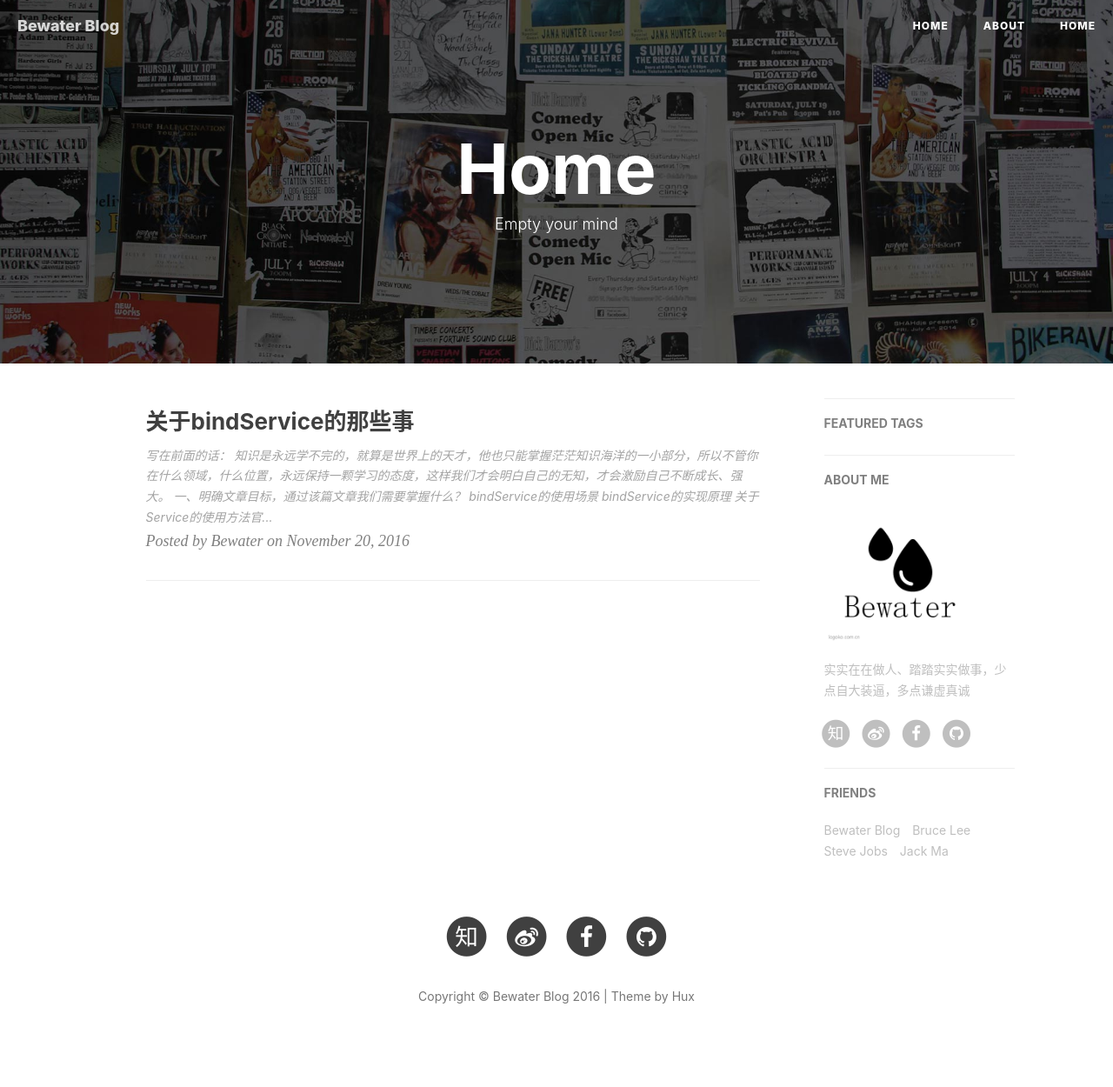
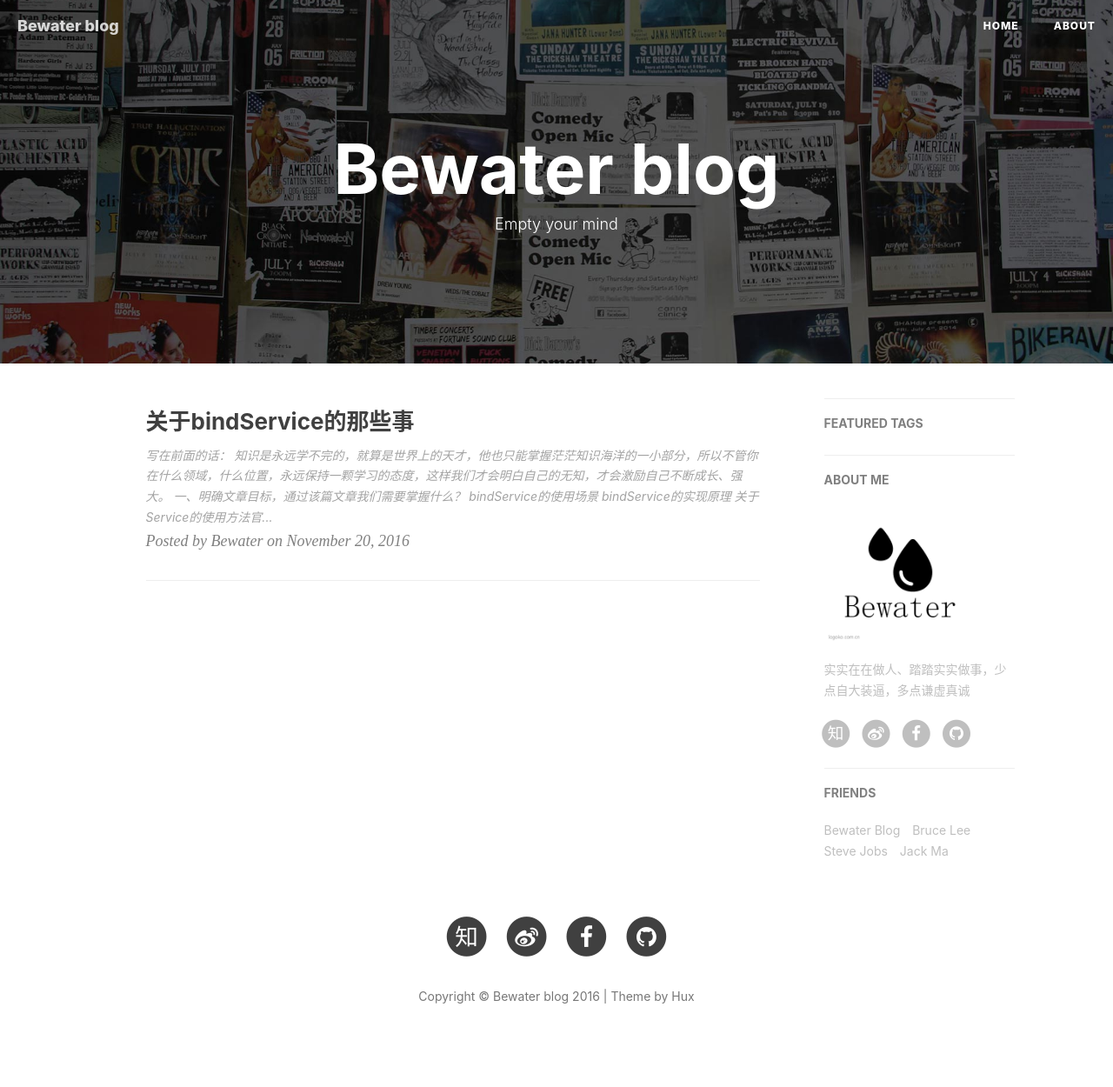
Before and after one commit to Bewater0101/bewater.github.io, a Jekyll site: the page built from index.html, in a window 1280 px wide. Shown: the whole page at 87% size. Built offline with Jekyll 4.4.1, drawn with Linux system fonts in a browser that asks for light colours; nearby versions of some CDN libraries; the list of posts is cut into pages by our own code; comment, search, counter and statistics services are not loaded.

Commit message:
[gh-pages] change: update navigation

```diff
--- a/_config.yml
+++ b/_config.yml
@@ -1,10 +1,10 @@
 # Site settings
-title: Bewater Blog
-SEOTitle: Bewater的博客 | Bewater Blog
+title: Bewater blog
+SEOTitle: Bewater的博客 | Bewater blog
 header-img: img/home-bg.jpg
 email: ifreesky1988@gmail.com
-description: "Bewater Blog"
-keyword: "Bewater的博客 | Bewater Blog | Android"
+description: "Bewater blog"
+keyword: "Bewater的博客 | Bewater blog | Android"
 url: "http://beawaters.com"              # Bewater host, for absolute URL
 baseurl: ""         # for example, '/blog' if Bewater blog hosted on 'host/blog'
 
--- a/index.html
+++ b/index.html
@@ -1,6 +1,5 @@
 ---
 layout: page
-title: "Home"
 description: "Empty your mind"
 ---
 
```
Also changed, not shown: _posts/2016-11-20-it's-about-bindService.md (+1 -1 lines).
